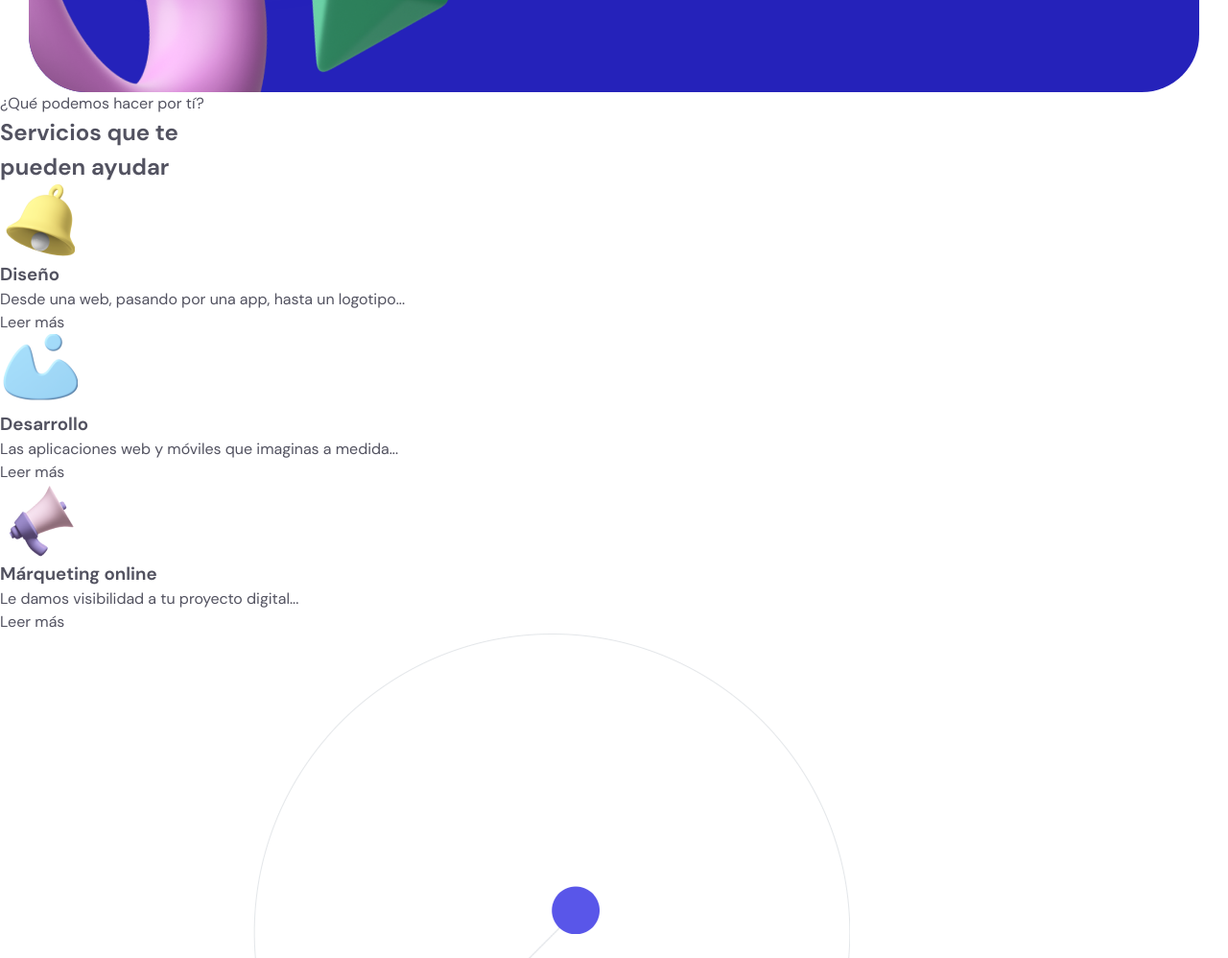
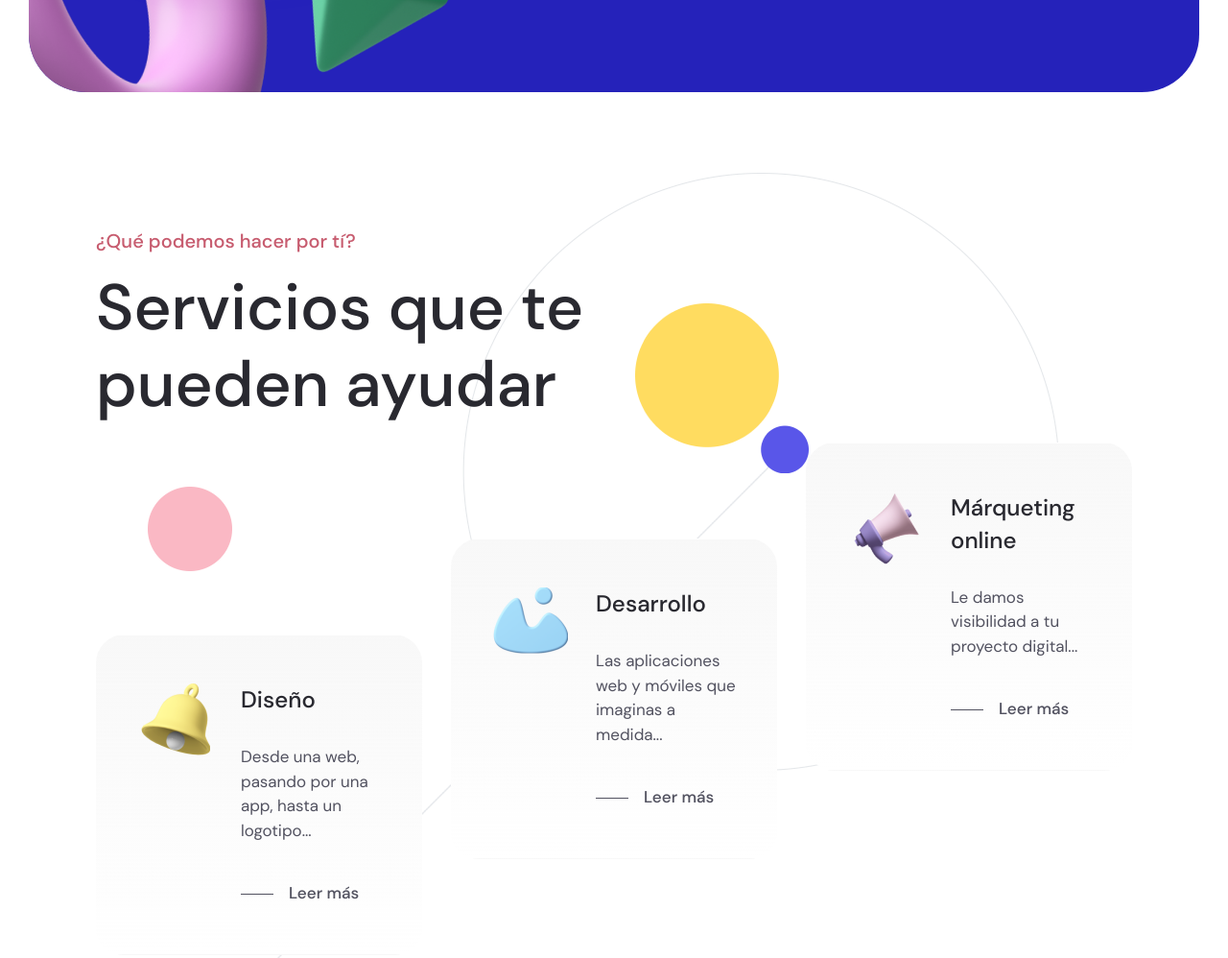
Before and after one commit to JoanMaGam/Design_-_Development_Agency_Website, a plain HTML site: page index.html in a window 1280 px wide. Shown: the part 784-1782 px from the top of the page at 96% size. Drawn offline with Linux system fonts and the light colour scheme.

Commit message:
services styles

```diff
--- a/assets/css/styles.css
+++ b/assets/css/styles.css
@@ -6,6 +6,9 @@
     --color-banner: #2522BA;
     --color-text-btn: #0d6efd;
     --color-bg-btn: #ffdc60;
+    --color-subtitle: #c75c6f;
+    --color-title: #292930;
+    --color-bg-services: #f8f8f8;
 }
 
 /* ESTILOS GENERALES */
@@ -388,3 +391,153 @@ body {
         transform: translateX(0%);
     }
 }
+
+/* ESTILOS SECCION SERVICIOS */
+
+.layout__services {
+    position: relative;
+    margin: 14rem 10rem;
+    z-index: 1;
+}
+
+.services__grid {
+    max-width: 1320px;
+    margin: 0 auto;
+}
+
+.services__header {
+    margin-bottom: 2rem;
+    text-align: left;
+}
+
+.services__subtitle {
+    font-size: 2rem;
+    font-weight: 500;
+    color: var(--color-subtitle);
+    margin-bottom: 1.5rem;
+}
+
+.services__title {
+    font-size: 6.7rem;
+    font-weight: 500;
+    line-height: 1.2;
+    color: var(--color-title);
+}
+
+.services__list {
+    display: flex;
+    flex-direction: row;
+    gap: 3rem;
+}
+
+.services__service {
+    width: 33%;
+    height: 100%;
+    padding: 5rem 4rem;
+    margin-bottom: 4rem;
+    border-radius: 3rem;
+    background: linear-gradient(180deg, var(--color-bg-services), rgba(255, 255, 255, 0));
+    background-color: var(--color-secondary);
+    border: 1px solid;
+    border-image-source: linear-gradient(90deg, var(--color-bg-services), rgba(255, 255, 255, 0));
+    transition: all 300ms ease-in-out;
+
+    display: flex;
+    flex-direction: row;
+}
+
+.services__service:hover {
+    background-color: var(--color-bg-services);
+}
+
+.service__container-img {
+    margin-right: 2.5rem;
+    max-width: 8.5rem;
+    flex: 1;
+}
+
+.service__content {
+    flex: 1;
+}
+
+.service__title {
+    color: var(--color-title);
+    font-size: 2.4rem;
+    font-weight: 500;
+    line-height: 1.4;
+    margin-bottom: 3rem;
+    transition: all 300ms ease-in-out;
+
+}
+
+.service__description {
+    font-size: 1.7rem;
+    overflow: hidden;
+    margin-bottom: 4rem;
+}
+
+.service__more {
+    font-size: 1.7rem;
+    position: relative;
+    display: inline-block;
+    font-weight: 500;
+    padding-left: 5rem;
+    transition: all 300ms ease-in-out;
+}
+
+
+.service__more::before {
+    content: "";
+    width: 3.4rem;
+    height: 1.5px;
+    background-color: var(--color-text-body);
+    position: absolute;
+    top: 50%;
+    left: 0;
+    transition: all 300ms ease-in-out;
+}
+
+.service__more:hover,
+.service__title:hover {
+    color: var(--color-primary);
+}
+
+.service__more:hover::before {
+    background-color: var(--color-primary);
+}
+
+/* ESCALONADO DE LAS TARGETAS DE SERVICIOS */
+
+.services__service--bottom {
+    margin-top: 20rem;
+}
+
+.services__service--middle {
+    margin-top: 10rem;
+}
+
+.services__service--top {
+    margin-top: 0rem;
+}
+
+/* Formas detrás de los servicios */
+.service-shapes__item {
+    position: absolute;
+    z-index: -1;
+    pointer-events: none;
+}
+
+.service-shapes--shape1 {
+    top: -7%;
+    right: 7%;
+}
+
+.service-shapes--shape2 {
+    top: 10%;
+    left: 52%;
+}
+
+.service-shapes--shape3 {
+    top: 34%;
+    left: 5%;
+}
```
